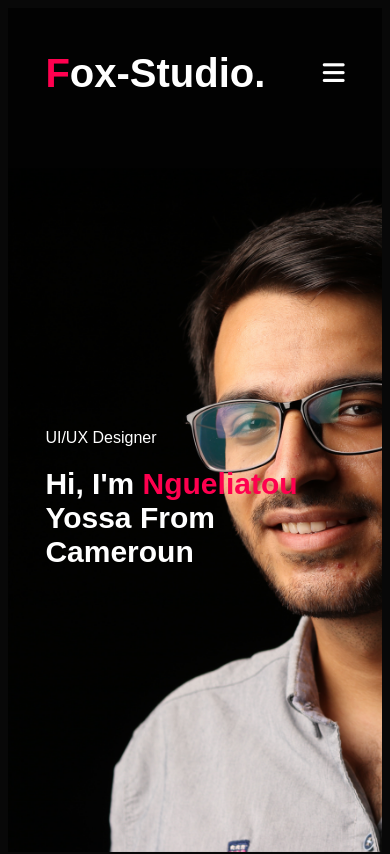
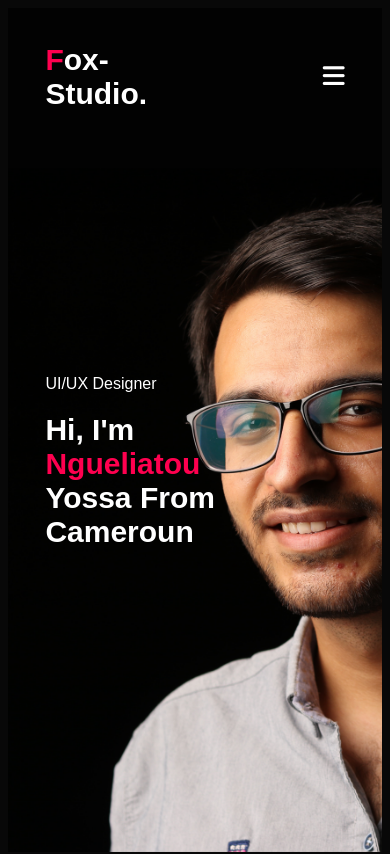
Before and after one commit to lord-glory/portfolio-1, a plain HTML site: page index.html in a window 390 px wide. Shown: the top 854 px of the page. Drawn offline with Linux system fonts and the light colour scheme.

Commit message:
second commit

```diff
--- a/style.css
+++ b/style.css
@@ -372,6 +372,17 @@ nav .fas{
         left: 25px;
         cursor: pointer;
     }
+    .logo{
+        width: 140px;
+        font-weight: 800;
+        font-size: 30px;
+    }
+    .header-text h1{
+        width: 200px;
+    }
+    .header-text{
+        margin-top: 80%;
+    }
     .sub-title{
         font-size: 40px;
     }
```
